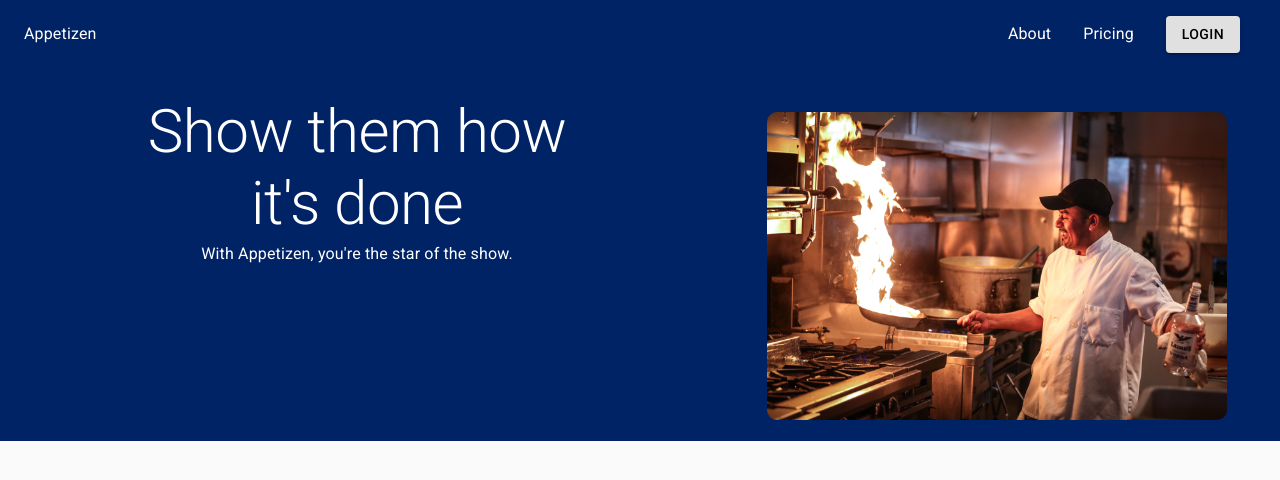
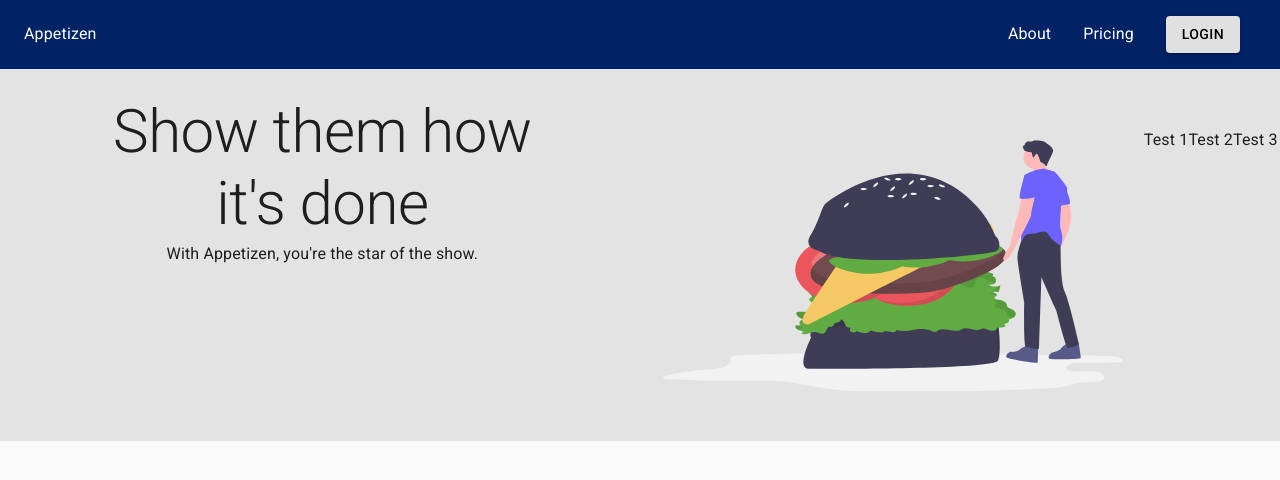
Before and after one commit to pshushereba/appetizen-fe, a React app: page / in a window 1280 px wide. Shown: the top 480 px of the page. Built offline with nearby package versions, Linux system fonts and the light colour scheme.

Commit message:
Started home page refacctor.

```diff
--- a/src/components/HomePage.js
+++ b/src/components/HomePage.js
@@ -3,18 +3,15 @@ import Nav from "./Nav.js";
 import { makeStyles } from "@material-ui/core/styles";
 import Cssbaseline, { CssBaseline } from "@material-ui/core";
 import { Grid, Typography } from "@material-ui/core/";
-import hero_img from "../assets/home_hero.jpg";
+import home_burger from "../assets/homepage_burger.svg";
 
 const useStyles = makeStyles((theme) => ({
   container: {
     display: "flex",
     justifyContent: "space-around",
     width: "100%",
-    backgroundColor: theme.palette.primary.main,
+    backgroundColor: "#e3e3e3",
     paddingTop: "2rem",
-  },
-  heroText: {
-    color: theme.palette.common.white,
   },
   img: {
     height: "308px",
@@ -33,20 +30,29 @@ const HomePage = () => {
       <CssBaseline />
       <Grid container className={classes.container}>
         <Grid item direction="column" sm={6}>
-          <Typography variant="h2" align="center" className={classes.heroText}>
+          <Typography variant="h2" align="center">
             Show them how
             <br /> it's done
           </Typography>
-          <Typography
-            variant="subtitle1"
-            align="center"
-            className={classes.heroText}
-          >
+          <Typography variant="subtitle1" align="center">
             With Appetizen, you're the star of the show.
           </Typography>
         </Grid>
         <Grid item>
-          <img src={hero_img} alt="testing" className={classes.img} />
+          <img src={home_burger} alt="testing" className={classes.img} />
+        </Grid>
+        <Grid item>
+          <Grid container className={classes.container}>
+            <Grid item>
+              <Typography>Test 1</Typography>
+            </Grid>
+            <Grid item>
+              <Typography>Test 2</Typography>
+            </Grid>
+            <Grid item>
+              <Typography>Test 3</Typography>
+            </Grid>
+          </Grid>
         </Grid>
       </Grid>
     </>
--- a/src/components/Settings.js
+++ b/src/components/Settings.js
@@ -156,28 +156,6 @@ const Settings = (props) => {
                 onChange={handleChange}
               />
             </Grid>
-            <Grid item sm>
-              <Typography>Case Information</Typography>
-              <Divider />
-              <TextField
-                name="case_number"
-                label="Case Number"
-                value={updatedAccount.case_number}
-                onChange={handleChange}
-              />
-              <TextField
-                name="case_type"
-                label="Case Type"
-                value={updatedAccount.case_type}
-                onChange={handleChange}
-              />
-              <TextField
-                name="party_name"
-                label="Party Name"
-                value={updatedAccount.party_name}
-                onChange={handleChange}
-              />
-            </Grid>
           </Grid>
           <Button onClick={() => setIsEditing(!isEditing)}>Edit</Button>
           <Button type="submit">Update Account</Button>
--- a/src/components/chat/Chat.js
+++ b/src/components/chat/Chat.js
@@ -1,4 +1,5 @@
 import React from "react";
+import { makeStyles } from "@material-ui/core/styles";
 
 const Chat = () => {
   return (
```
Also changed, not shown: src/components/Profile.js (added, +11 -0 lines), src/assets/homepage_burger.svg (added).
